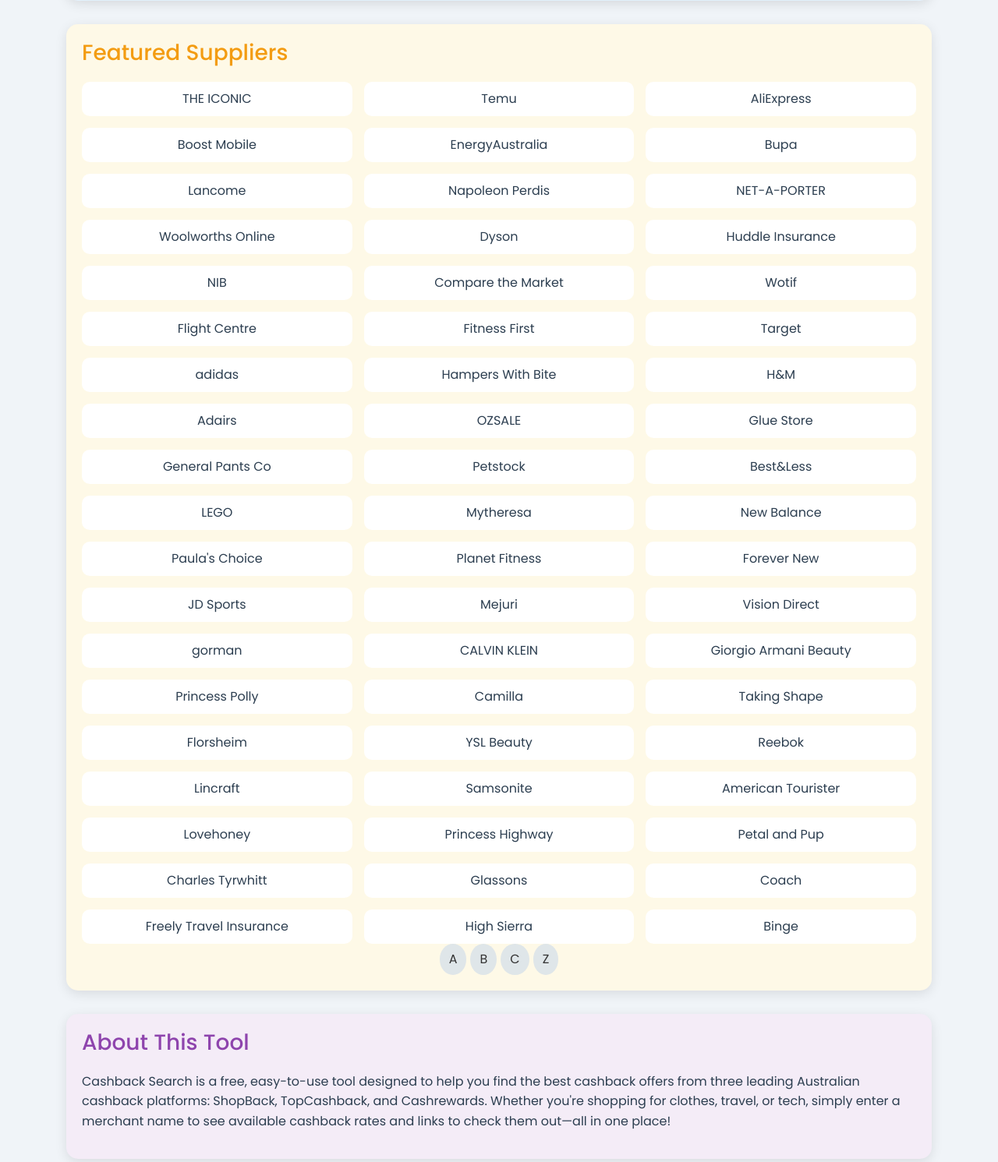
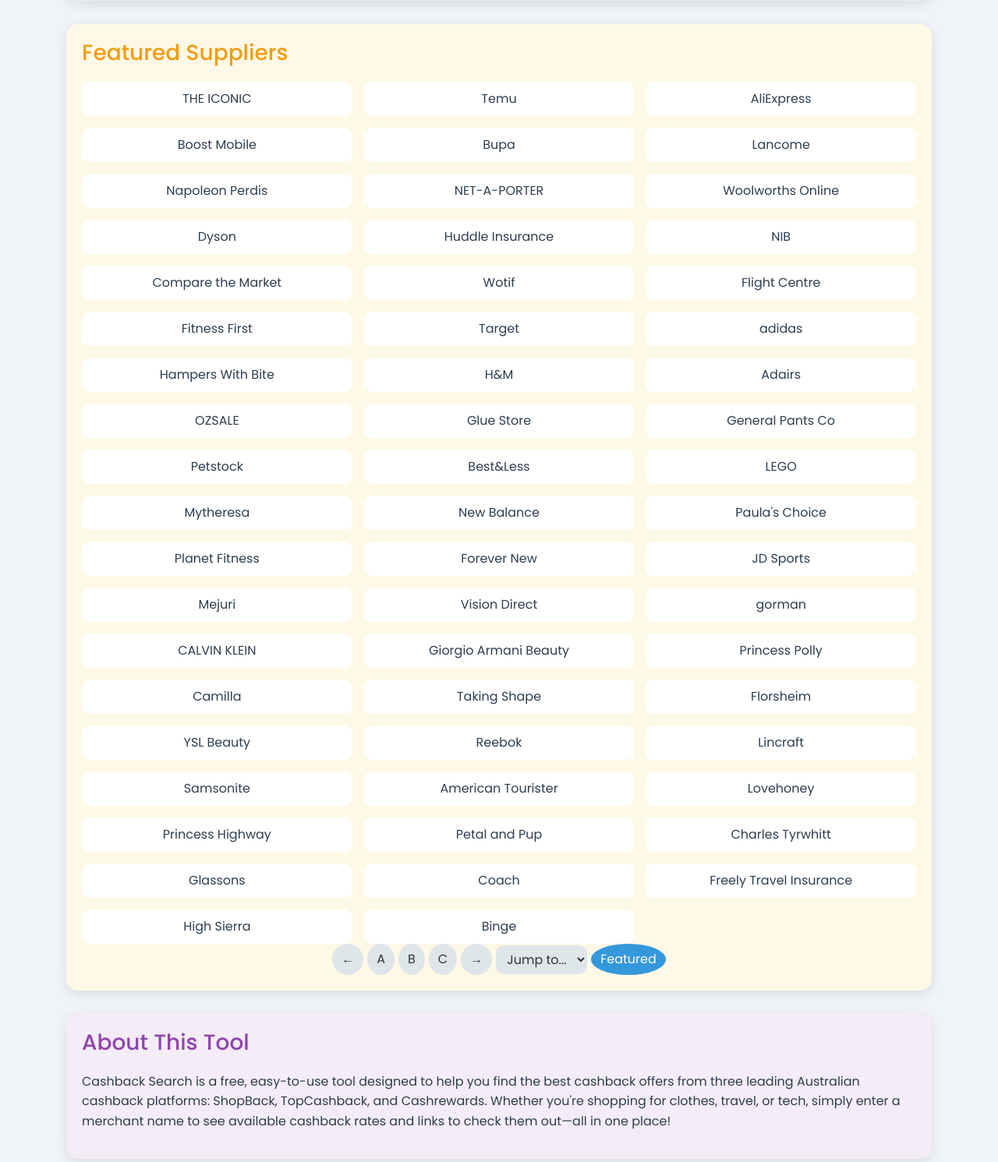
Before and after one commit to rakeshnirzari1/cashback-search, a Flask app: page / in a window 1280 px wide. Shown: the part 249-1740 px from the top of the page at 78% size. Run offline with Flask 3, Linux system fonts and the light colour scheme.

Commit message:
Update index.html

```diff
--- a/templates/index.html
+++ b/templates/index.html
@@ -166,8 +166,9 @@
             flex-wrap: wrap;
             justify-content: center;
             gap: 5px;
+            align-items: center;
         }
-        .pagination a {
+        .pagination a, .pagination select {
             margin: 0;
             padding: 8px 12px;
             background: #dfe6e9;
@@ -175,10 +176,16 @@
             border-radius: 50%;
             text-decoration: none;
             transition: background 0.3s, color 0.3s;
+            border: none;
         }
-        .pagination a:hover, .pagination a.active {
+        .pagination a:hover, .pagination a.active, .pagination select:hover {
             background: #3498db;
             color: white;
+        }
+        .pagination select {
+            border-radius: 10px;
+            padding: 6px 10px;
+            cursor: pointer;
         }
 
         .content-section {
@@ -215,7 +222,7 @@
             .supplier-grid {
                 grid-template-columns: repeat(2, 1fr);
             }
-            .pagination a {
+            .pagination a, .pagination select {
                 padding: 6px 10px;
             }
         }
@@ -310,9 +317,10 @@
             const merchants = await merchantsResponse.json();
             const itemsPerPage = 60;
             let currentLetter = null;
+            let startIndex = 0; // Track the starting index for the trio
 
             const featuredSuppliers = [
-                "THE ICONIC", "Temu", "AliExpress", "Boost Mobile", "EnergyAustralia", "Bupa", "Lancome", "Napoleon Perdis",
+                "THE ICONIC", "Temu", "AliExpress", "Boost Mobile", "Energy excuseustralia", "Bupa", "Lancome", "Napoleon Perdis",
                 "NET-A-PORTER", "Woolworths Online", "Dyson", "Huddle Insurance", "NIB", "Compare the Market", "Wotif",
                 "Flight Centre", "Fitness First", "Target", "adidas", "Hampers With Bite", "H&M", "Adairs", "OZSALE",
                 "Glue Store", "General Pants Co", "Petstock", "Best&Less", "LEGO", "Mytheresa", "New Balance",
@@ -338,7 +346,7 @@
                         div.textContent = supplier;
                         div.addEventListener('click', () => {
                             document.getElementById('merchantInput').value = supplier;
-                            clearSearchBtn.style.display = 'block'; // Show clear button
+                            clearSearchBtn.style.display = 'block';
                             triggerSearch(supplier);
                             document.getElementById('merchantInput').scrollIntoView({ behavior: 'smooth' });
                         });
@@ -352,7 +360,7 @@
                         div.textContent = merchant;
                         div.addEventListener('click', () => {
                             document.getElementById('merchantInput').value = merchant;
-                            clearSearchBtn.style.display = 'block'; // Show clear button
+                            clearSearchBtn.style.display = 'block';
                             triggerSearch(merchant);
                             document.getElementById('merchantInput').scrollIntoView({ behavior: 'smooth' });
                         });
@@ -363,11 +371,24 @@
                 const pagination = document.getElementById('pagination');
                 pagination.innerHTML = '';
 
-                // Simplified pagination: A, B, C, Prev, Next, Z
-                const currentIndex = letter ? alphabet.indexOf(letter) : -1;
+                // Always show Previous arrow
+                const prev = document.createElement('a');
+                prev.textContent = '←';
+                prev.href = '#';
+                prev.addEventListener('click', (e) => {
+                    e.preventDefault();
+                    if (!letter) return; // Do nothing if on Featured
+                    startIndex = Math.max(0, startIndex - 3);
+                    currentLetter = alphabet[startIndex];
+                    displaySuppliers(currentLetter);
+                    document.getElementById('merchantInput').scrollIntoView({ behavior: 'smooth' });
+                });
+                pagination.appendChild(prev);
 
-                // A, B, C
-                ['A', 'B', 'C'].forEach(ltr => {
+                // Display current trio of letters
+                const endIndex = Math.min(startIndex + 3, alphabet.length);
+                for (let i = startIndex; i < endIndex; i++) {
+                    const ltr = alphabet[i];
                     const a = document.createElement('a');
                     a.textContent = ltr;
                     a.href = '#';
@@ -379,62 +400,54 @@
                         document.getElementById('merchantInput').scrollIntoView({ behavior: 'smooth' });
                     });
                     pagination.appendChild(a);
-                });
-
-                // Previous
-                if (currentIndex > 0) {
-                    const prev = document.createElement('a');
-                    prev.textContent = '←';
-                    prev.href = '#';
-                    prev.addEventListener('click', (e) => {
-                        e.preventDefault();
-                        currentLetter = alphabet[currentIndex - 1];
-                        displaySuppliers(currentLetter);
-                        document.getElementById('merchantInput').scrollIntoView({ behavior: 'smooth' });
-                    });
-                    pagination.appendChild(prev);
                 }
 
-                // Next
-                if (currentIndex < alphabet.length - 1 && currentIndex !== -1) {
+                // Always show Next arrow
                 const next = document.createElement('a');
                 next.textContent = '→';
                 next.href = '#';
                 next.addEventListener('click', (e) => {
                     e.preventDefault();
-                        currentLetter = alphabet[currentIndex + 1];
+                    if (!letter) {
+                        startIndex = 0; // Start from A if on Featured
+                        currentLetter = 'A';
+                    } else {
+                        startIndex = Math.min(alphabet.length - 3, startIndex + 3);
+                        currentLetter = alphabet[startIndex];
+                    }
                     displaySuppliers(currentLetter);
                     document.getElementById('merchantInput').scrollIntoView({ behavior: 'smooth' });
                 });
                 pagination.appendChild(next);
+
+                // Jump to Letter dropdown
+                const jumpSelect = document.createElement('select');
+                jumpSelect.innerHTML = '<option value="">Jump to...</option>' +
+                    alphabet.map(ltr => `<option value="${ltr}">${ltr}</option>`).join('');
+                jumpSelect.addEventListener('change', (e) => {
+                    const selectedLetter = e.target.value;
+                    if (selectedLetter) {
+                        currentLetter = selectedLetter;
+                        startIndex = Math.max(0, alphabet.indexOf(selectedLetter) - 1); // Center the selected letter
+                        displaySuppliers(selectedLetter);
+                        document.getElementById('merchantInput').scrollIntoView({ behavior: 'smooth' });
                     }
+                    e.target.value = ''; // Reset dropdown
+                });
+                pagination.appendChild(jumpSelect);
 
-                // Z
-                const z = document.createElement('a');
-                z.textContent = 'Z';
-                z.href = '#';
-                if ('Z' === letter) z.classList.add('active');
-                z.addEventListener('click', (e) => {
-                    e.preventDefault();
-                    currentLetter = 'Z';
-                    displaySuppliers('Z');
-                    document.getElementById('merchantInput').scrollIntoView({ behavior: 'smooth' });
-                });
-                pagination.appendChild(z);
-
-                // Back to Featured (if on a letter)
-                if (letter) {
-                    const backLink = document.createElement('a');
-                    backLink.textContent = 'Featured';
-                    backLink.href = '#';
-                    backLink.style.marginLeft = '10px';
-                    backLink.addEventListener('click', (e) => {
+                // Featured link
+                const featured = document.createElement('a');
+                featured.textContent = 'Featured';
+                featured.href = '#';
+                if (!letter) featured.classList.add('active');
+                featured.addEventListener('click', (e) => {
                     e.preventDefault();
                     currentLetter = null;
+                    startIndex = 0; // Reset to A, B, C
                     displaySuppliers();
                 });
-                    pagination.appendChild(backLink);
-                }
+                pagination.appendChild(featured);
             }
 
             async function triggerSearch(merchant) {
```
Lines whose indentation alone changed are shown as unchanged.
